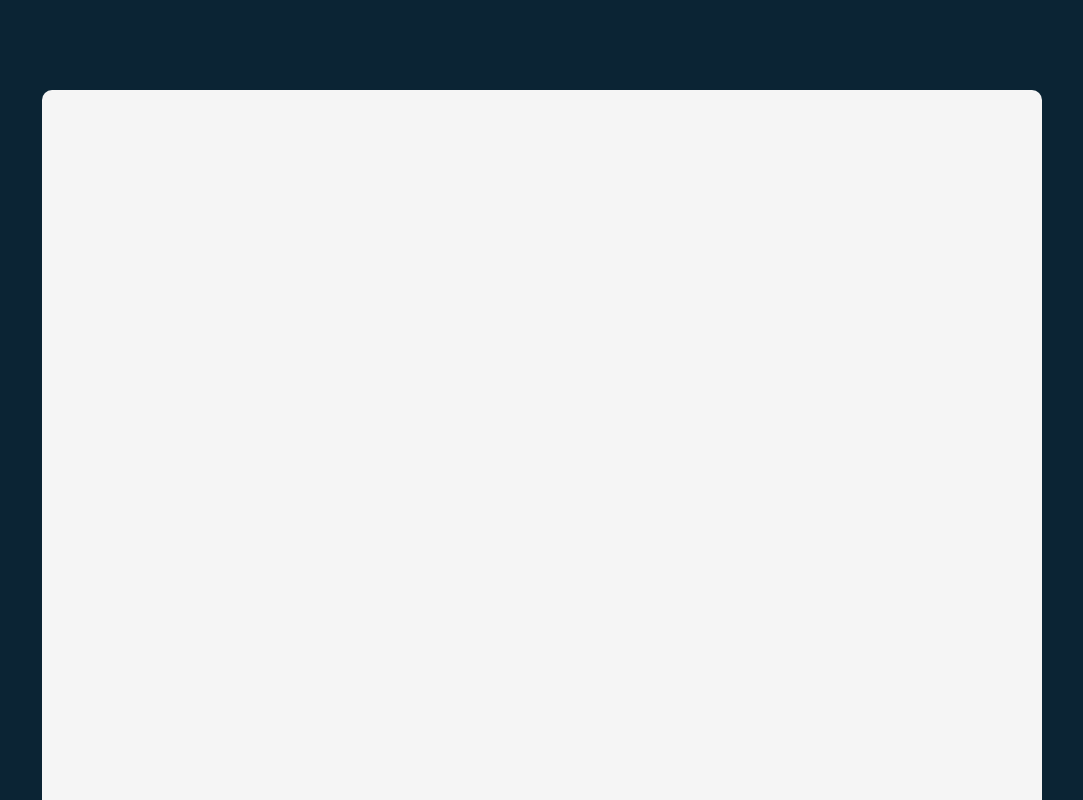
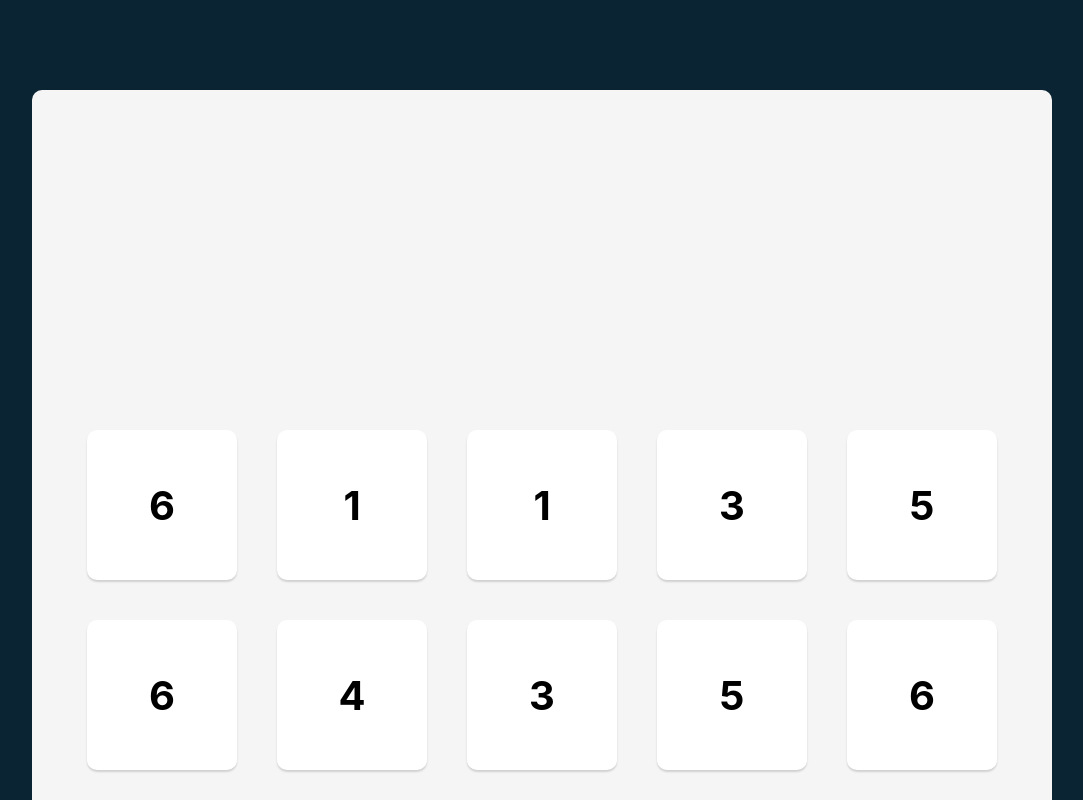
Before and after one commit to franklin-briones/tenzies, a React (Create React App) app: page / in a window 1280 px wide. Shown: the top 800 px of the page, without its empty margins (98-1181 px from the left). Built offline with nearby package versions, Linux system fonts and the light colour scheme.

Commit message:
add die component

```diff
--- a/src/App.css
+++ b/src/App.css
@@ -21,21 +21,40 @@ body {
 
 .main {
   background-color: #F5F5F5;
+  padding: 10px;
   position: relative;
   max-width: 1000px;
   height: 1000px;
   border-radius: 10px;
   margin: auto;
   display: flex;
+  flex-direction: column;
+  justify-content: center;
+  align-items: center;
 }
 
 .dice-container {
+  align-items: center;
+  align-content: center;
   display: grid;
-  grid: 100px 300px / 3fr 1fr;
+  grid-template: auto auto / repeat(5, 1fr);
+  gap: 40px;
 }
 
 .die {
   background-color: #FFFFFF;
+  box-shadow: 0px 2px 2px rgba(0, 0, 0, 0.15);
+  border-radius: 10px;
+  width: 150px;
+  height: 150px;
+  display: flex;
+  justify-content: center;
+  align-items: center;
+  cursor: pointer;
+}
+
+.die-num {
+  font-size: 40px;
 }
 
 @keyframes App-logo-spin {
--- a/src/App.js
+++ b/src/App.js
@@ -1,15 +1,27 @@
 import './App.css';
 import Die from "./components/Die"
 
-
+function allNewDice() {
+  const newDice=[]
+  for (let i = 0; i< 10; i++) {
+    newDice.push(Math.ceil(Math.random() * 6))
+  }
+  return newDice
+}
 
 function App() {
 
-const diceVals = Array.from({length: 10}, () => Math.floor(Math.random() * 10))
-const Dice = diceVals.map((diceVal) => {
-    <Die value={diceVal} />
+const diceNums= allNewDice()
+const Dice = diceNums.map((diceVal) => {
+    return (
+      <Die
+      value={diceVal}
+      />
+      )
 })
 
+
+console.log(Dice[1])
   return (
     <div className="App">
       <main className='main'>
--- a/src/components/Die.js
+++ b/src/components/Die.js
@@ -0,0 +1,11 @@
+import React from "react";
+
+function Die(props) {
+    return (
+        <div className="die">
+            <h3 className="die-num">{props.value}</h3>
+        </div>
+    )
+}
+
+export default Die;
```
